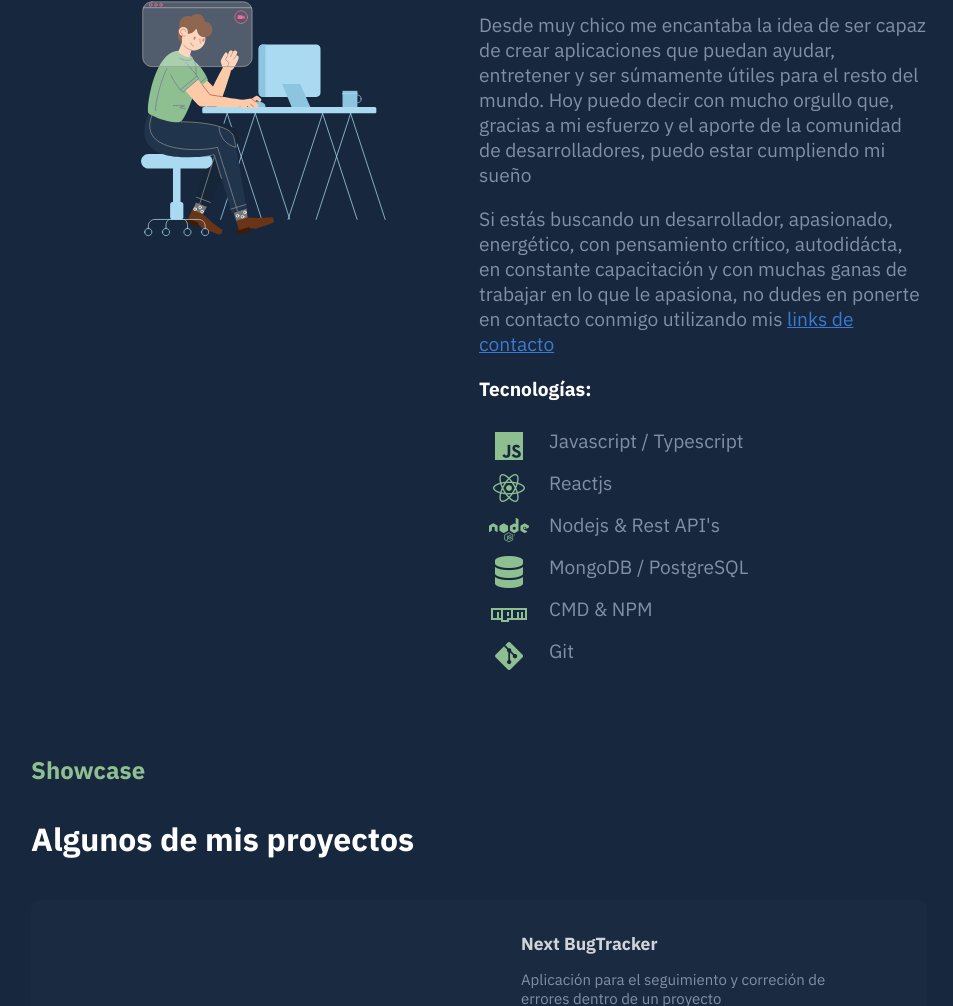
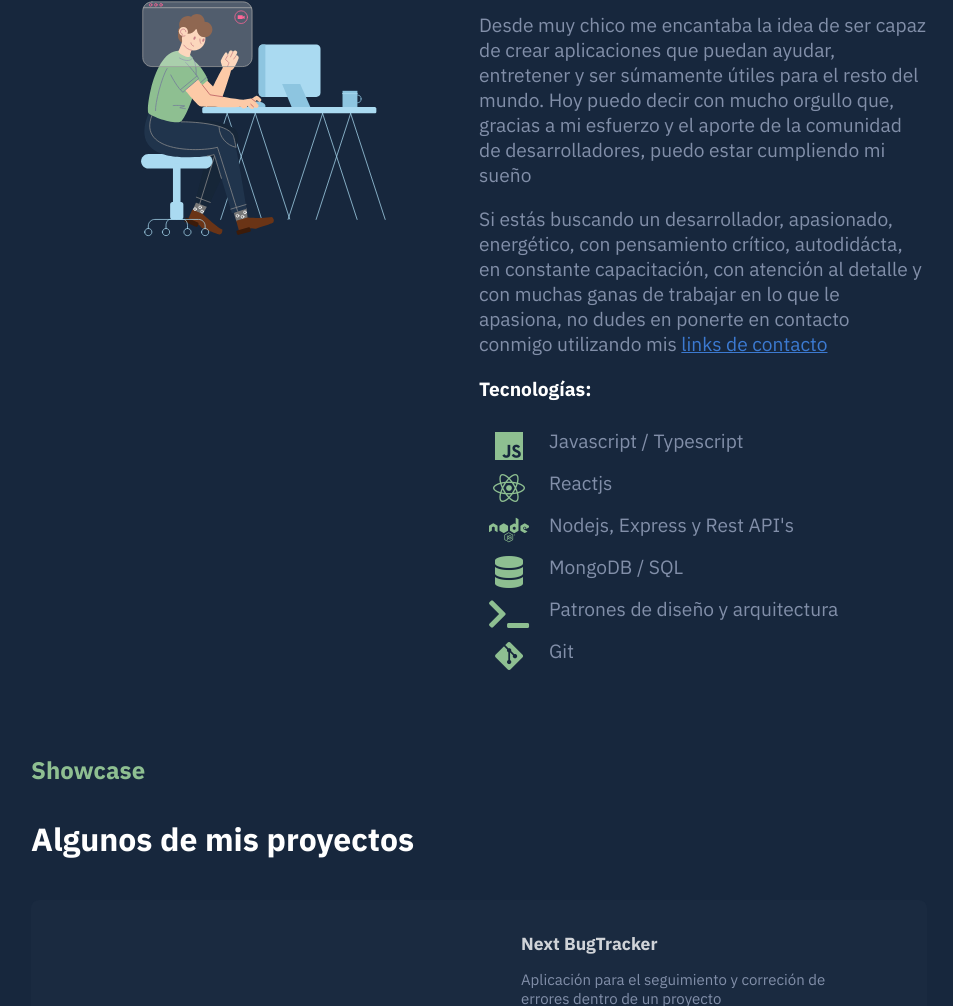
Before and after one commit to JoaquinGomez1/Personal-Portfolio, a website: page index.html in a window 1280 px wide. Shown: the part 1377-2383 px from the top of the page, without its empty margins (161-1114 px from the left). Drawn offline with nearby package versions, Linux system fonts and the light colour scheme.

Commit message:
Updated my bio

```diff
--- a/index.html
+++ b/index.html
@@ -110,9 +110,9 @@
             </p>
             <p>
               Si estás buscando un desarrollador, apasionado, energético, con
-              pensamiento crítico, autodidácta, en constante capacitación y con
-              muchas ganas de trabajar en lo que le apasiona, no dudes en
-              ponerte en contacto conmigo utilizando mis
+              pensamiento crítico, autodidácta, en constante capacitación,
+              con atención al detalle y con muchas ganas de trabajar en lo que le
+              apasiona, no dudes en ponerte en contacto conmigo utilizando mis
               <a href="#contact">links de contacto</a>
             </p>
 
@@ -125,14 +125,15 @@
                 <i class="fab fa-react fa-fw"></i>Reactjs
               </div>
               <div class="tec nodejs">
-                <i class="fab fa-node fa-fw"></i>Nodejs & Rest API's
+                <i class="fab fa-node fa-fw"></i>Nodejs, Express y Rest API's
               </div>
 
               <div class="tec mongodb">
-                <i class="fas fa-database fa-fw"></i> MongoDB / PostgreSQL
+                <i class="fas fa-database fa-fw"></i> MongoDB / SQL
               </div>
               <div class="tec console">
-                <i class="fab fa-npm fa-fw"></i>CMD & NPM
+                <i class="fas fa-terminal fa-fw"></i>Patrones de diseño y
+                arquitectura
               </div>
               <div class="tec git"><i class="fab fa-git-alt fa-fw"></i>Git</div>
             </div>
```
